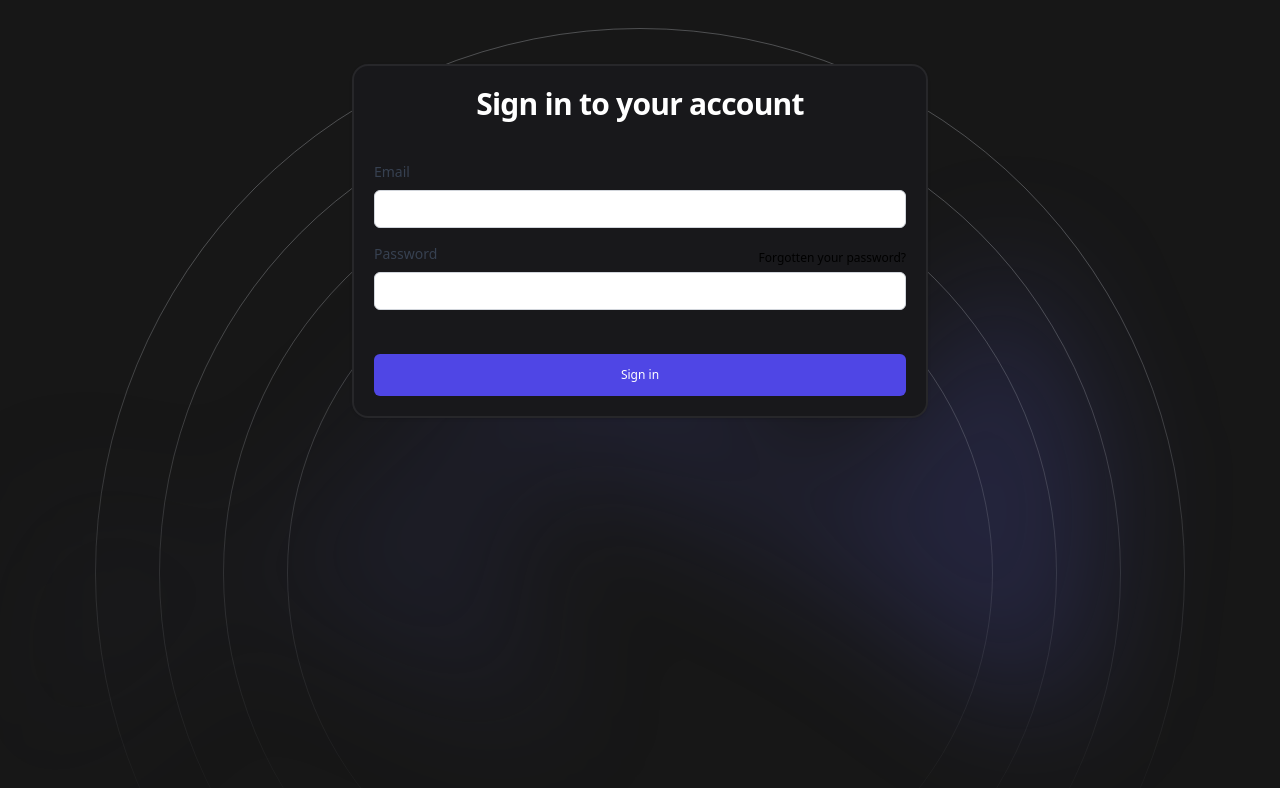
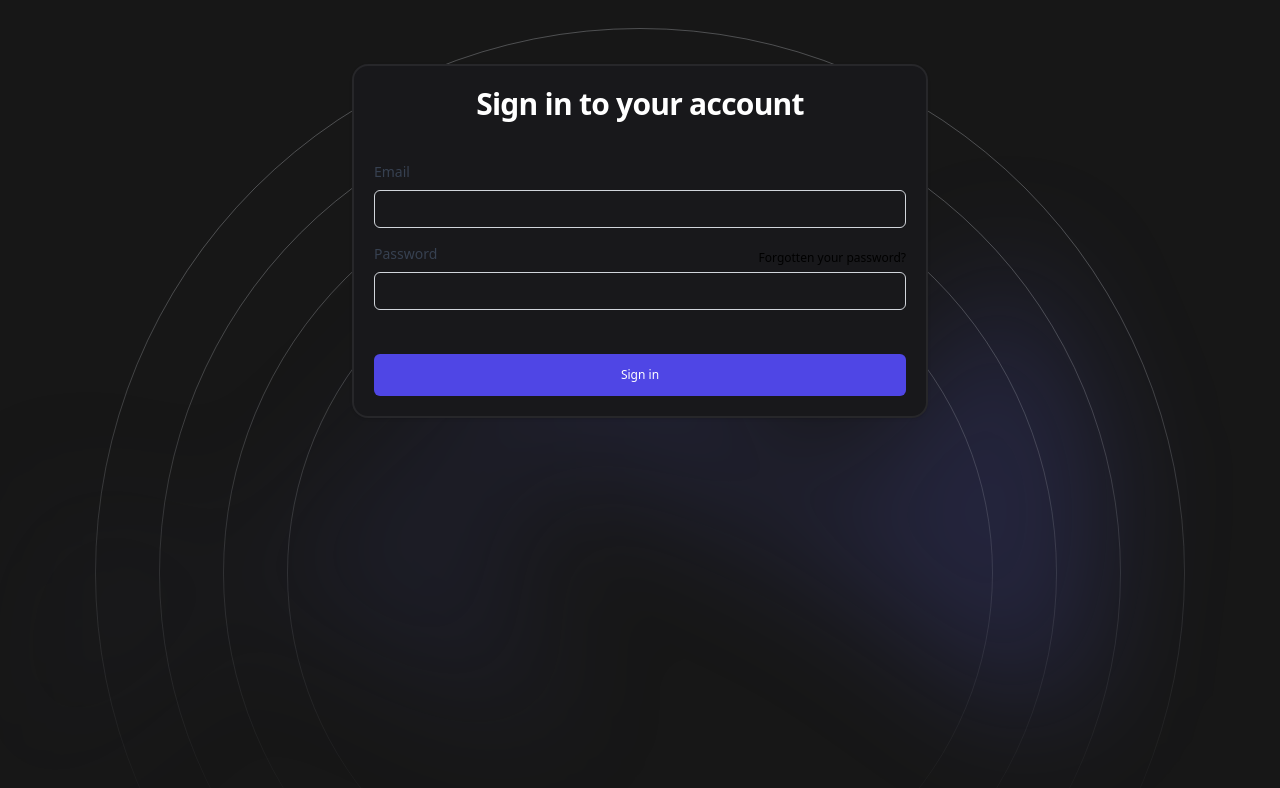
Before and after one commit to ChetanPate1/toWatch, a React (Vite) app: page /login in a window 1280 px wide. Shown: the top 788 px of the page. Built offline with nearby package versions, Linux system fonts and the light colour scheme; no server answers.

Commit message:
gh page lib add for deployment

```diff
--- a/src/components/base/TwFormField.tsx
+++ b/src/components/base/TwFormField.tsx
@@ -12,7 +12,7 @@
 
 const TwFormField = (props: Props) => {
   const inputClass = classNames(
-    "relative block w-full appearance-none rounded-md border border-gray-300 px-3 py-2 sm:text-sm text-gray-100 placeholder-gray-500 focus:z-10 focus:border-indigo-500 focus:outline-none focus:ring-indigo-500",
+    "relative block w-full appearance-none bg-transparent rounded-md border border-gray-300 px-3 py-2 sm:text-sm text-gray-100 placeholder-gray-500 focus:z-10 focus:border-indigo-500 focus:outline-none focus:ring-indigo-500",
     props.className
   );
 
--- a/vite.config.ts
+++ b/vite.config.ts
@@ -3,6 +3,7 @@
 
 // https://vitejs.dev/config/
 export default defineConfig({
+  base: "/toWatch/",
   plugins: [react()],
   server: {
     port: 8080,
```
Also changed, not shown: package.json (+5 -2 lines), 5 other files (tests, documents, lock files or other folders).
